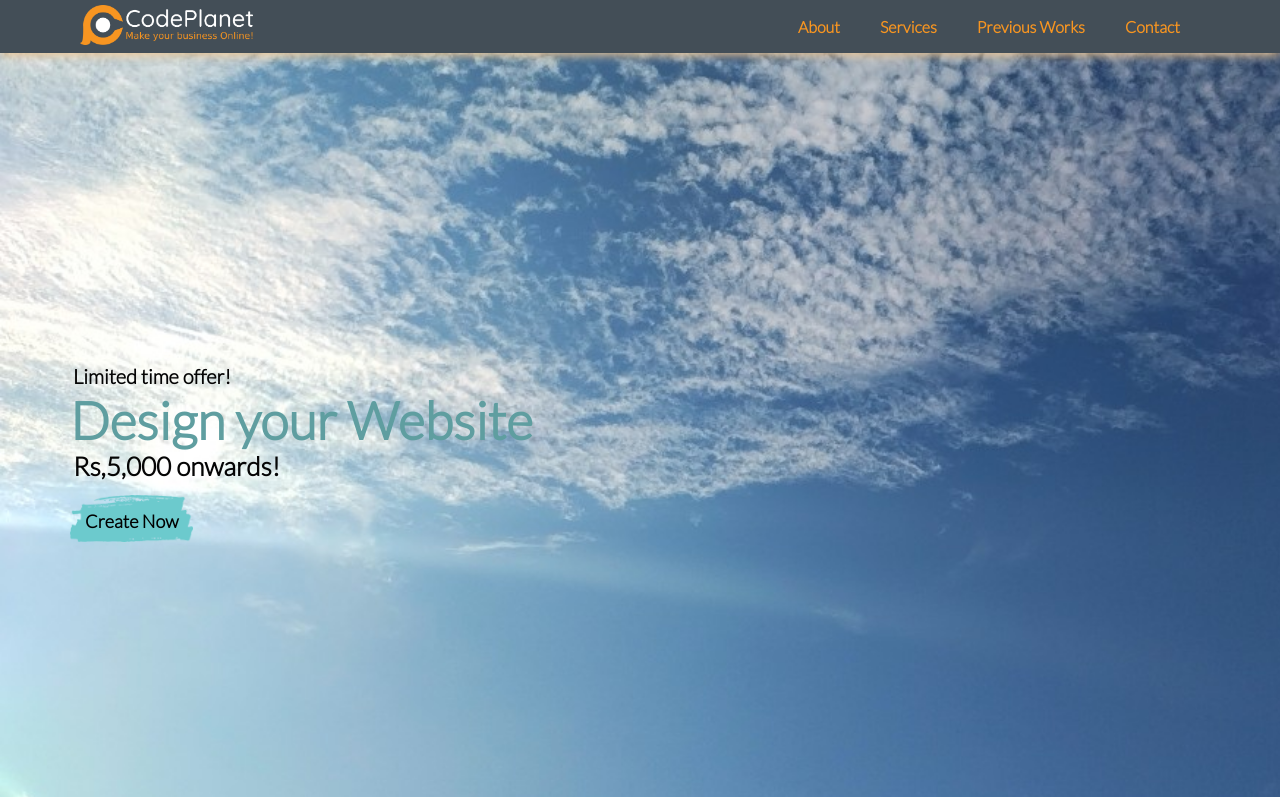
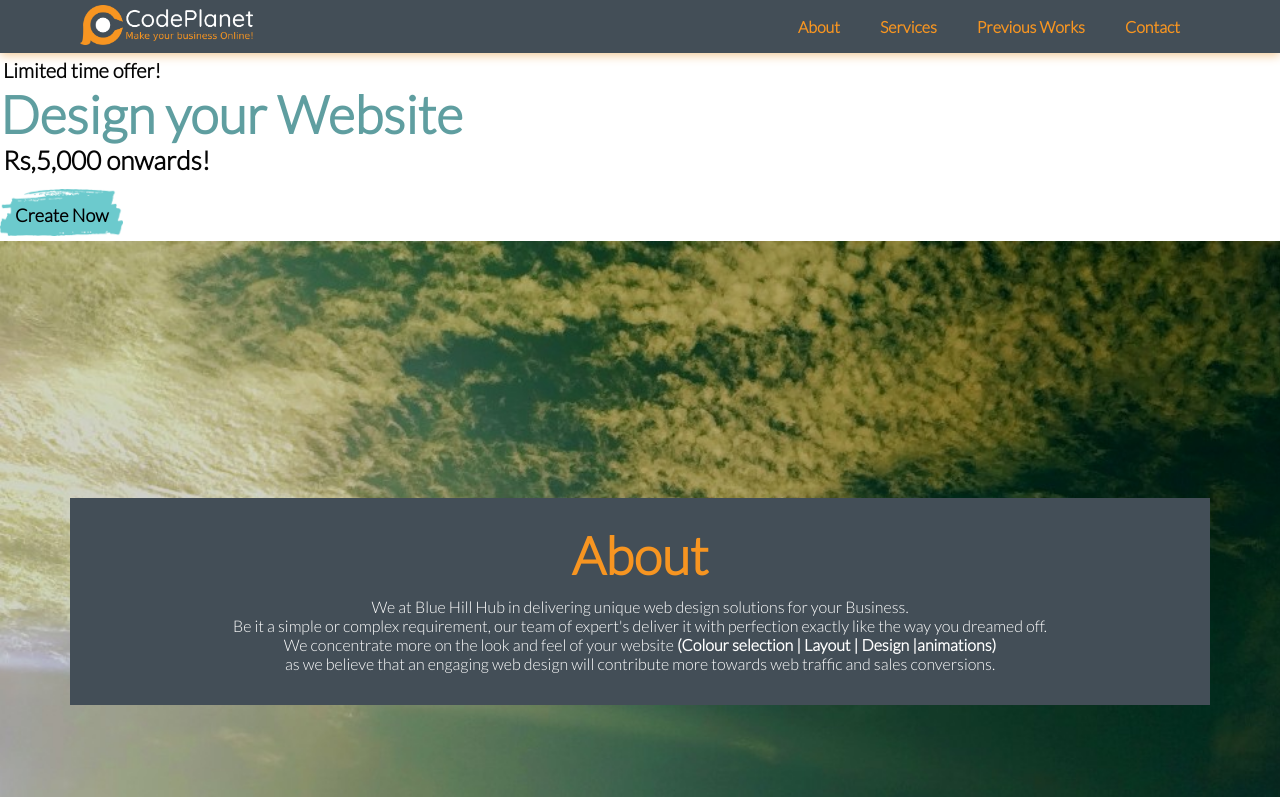
Before and after one commit to d3vrajesh/d3vrajesh, a plain HTML site: page index.html in a window 1280 px wide. Shown: the top 797 px of the page. Drawn offline with Linux system fonts and the light colour scheme.

Commit message:
layout chnage

```diff
--- a/style.css
+++ b/style.css
@@ -101,17 +101,6 @@ font-family: 'Lato', sans-serif;
                     }
                     /* Home page */
 
-                    #slider {
-                        background-image: url(https://d3vrajesh.github.io/d3vrajesh/docs/assets/images/sky-bg.jpg);
-                        height: 100vh;
-                        width: 100%;
-                        background-size: cover;
-                        padding: 0 70px;
-                        display: flex;
-                        flex-direction: column;
-                        align-items: flex-start;
-                        justify-content: center;
-                    }
 
                     #slider h4 {
                         padding-left: 3px;
```
